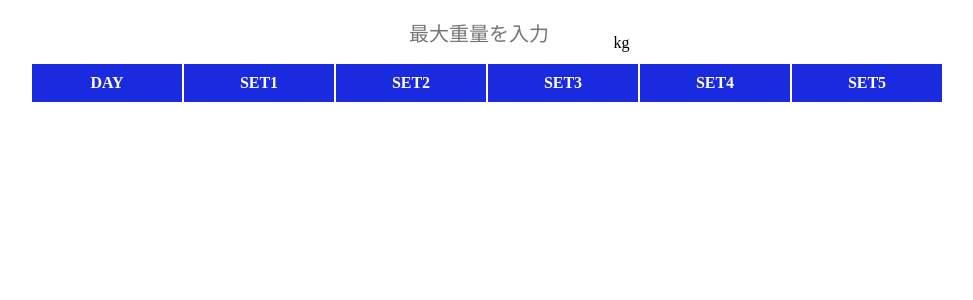
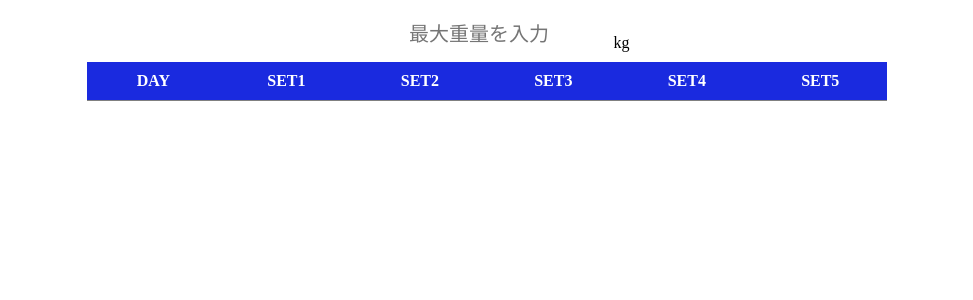
Before and after one commit to keisuke90/5-5-workout, a Vue app in the folder packages/frontend/: page / in a window 1280 px wide. Shown: the top 300 px of the page, without its empty margins (153-1126 px from the left). Built offline with nearby package versions, Linux system fonts and the light colour scheme.

Commit message:
スタイル変更

```diff
--- a/packages/frontend/src/App.vue
+++ b/packages/frontend/src/App.vue
@@ -16,6 +16,7 @@ const fiveByFive = (weight: number) => {
 </script>
 
 <template>
+  <div class="five-by-five">
     <div class="input-wrapper">
       <input
         type="number"
@@ -26,7 +27,6 @@ const fiveByFive = (weight: number) => {
       <p>kg</p>
     </div>
     <div class="table-wrapper">
-    <table class="table">
       <tr class="table__row">
         <th class="table__header">DAY</th>
         <th class="table__header">SET1</th>
@@ -44,11 +44,16 @@ const fiveByFive = (weight: number) => {
         <td class="table__data">{{ value[3] }}×５</td>
         <td class="table__data">{{ value[4] }}×５</td>
       </tr>
-    </table>
+    </div>
   </div>
 </template>
 
 <style lang="scss" scoped>
+.five-by-five {
+  display: flex;
+  flex-direction: column;
+  align-items: center;
+}
 // inputタグのスピンボタンを消す
 input[type="number"]::-webkit-outer-spin-button,
 input[type="number"]::-webkit-inner-spin-button {
@@ -57,8 +62,8 @@ input[type="number"]::-webkit-inner-spin-button {
 }
 .input-wrapper {
   display: flex;
-  justify-content: center;
   padding: 10px;
+
   p {
     display: flex;
     align-items: flex-end;
@@ -82,18 +87,23 @@ input[type="number"]::-webkit-inner-spin-button {
     }
   }
 }
-.table {
-  margin: auto;
-  border: none;
+
+.table-wrapper {
+  display: flex;
+  flex-direction: column;
+  justify-content: center;
+  max-width: 800px;
 }
-.table__header {
+
+.table__header,
+.table__data {
   width: 150px;
   padding: 10px 0;
 }
 .table__row {
   text-align: center;
-  border: none;
-  &:nth-child(2n + 1) {
+  border-bottom: 1px solid gray;
+  &:hover {
     background-color: rgb(175, 172, 172);
   }
   &:first-child {
@@ -101,7 +111,4 @@ input[type="number"]::-webkit-inner-spin-button {
     color: white;
   }
 }
-.table__data {
-  padding: 10px 20px;
-}
 </style>
```
Lines whose indentation alone changed are shown as unchanged.
